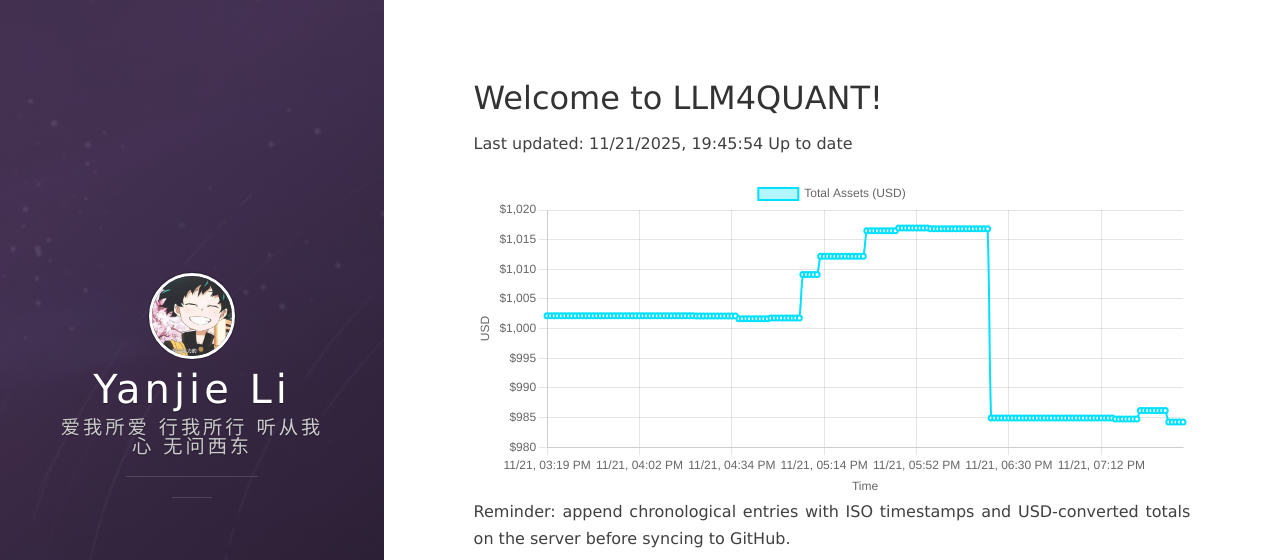
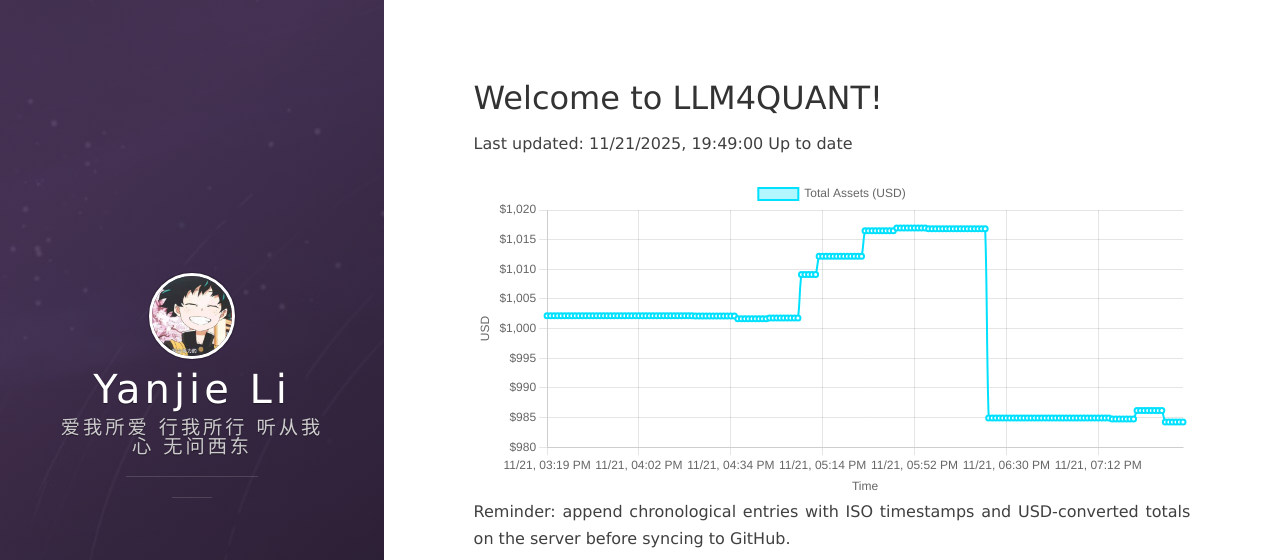
Before and after one commit to leeyegy/leeyegy.github.io, a Jekyll site: the page built from live-trading.html, in a window 1280 px wide and 1000 px high. Shown: the top 560 px of the window. Built offline with Jekyll 4.4.1, drawn with Linux system fonts in a browser that asks for light colours; nearby versions of some CDN libraries.

Commit message:
AccountMonitor: update balance history 2025-11-22T03:49:00+08:00

```diff
--- a/assets/data/binance/balance-history.json
+++ b/assets/data/binance/balance-history.json
@@ -1,5 +1,5 @@
 {
-  "generatedAt": "2025-11-22T03:45:54+08:00",
+  "generatedAt": "2025-11-22T03:49:00+08:00",
   "asset": "total_usd_value",
   "history": [
     {
@@ -721,6 +721,10 @@
     {
       "timestamp": "2025-11-22T03:45:54+08:00",
       "totalUsd": 984.22878225
+    },
+    {
+      "timestamp": "2025-11-22T03:49:00+08:00",
+      "totalUsd": 984.22878225
     }
   ]
 }
```
